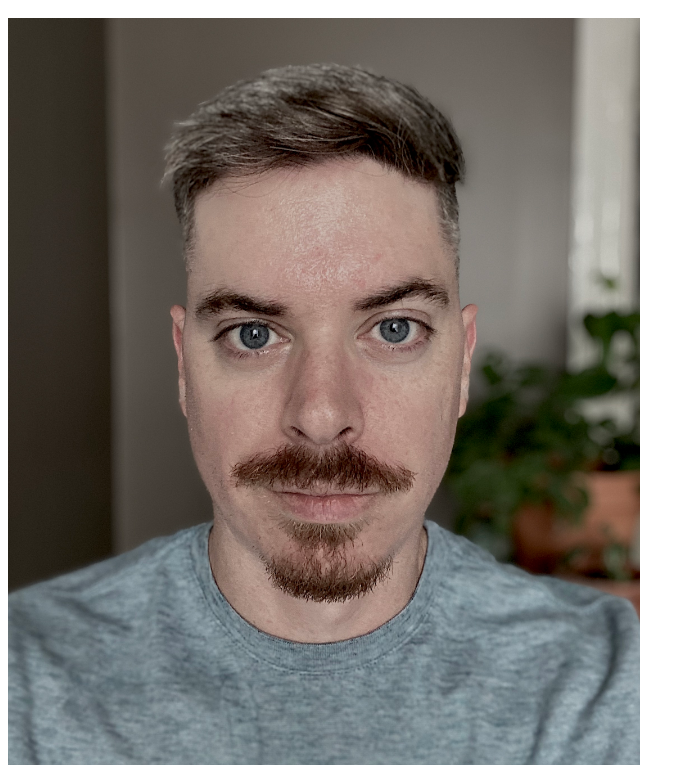
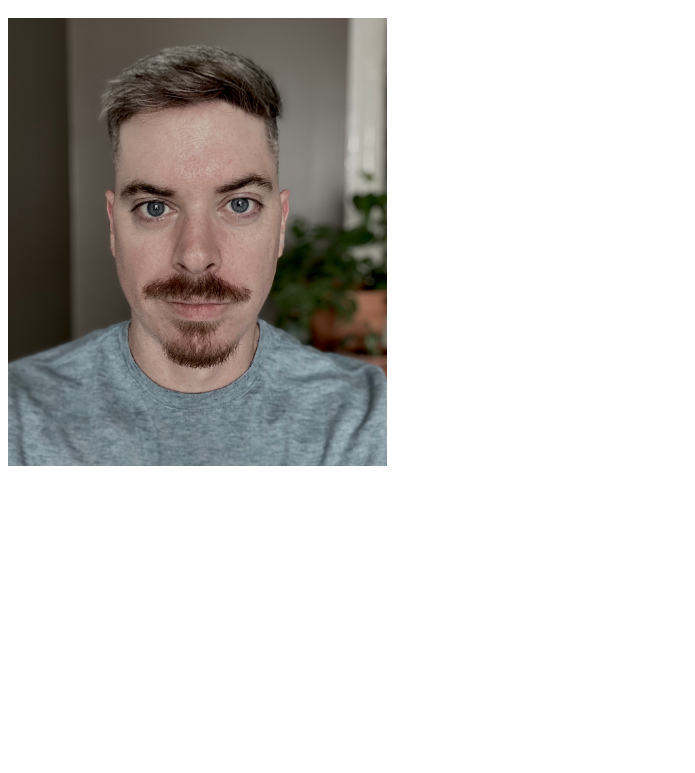
Before and after one commit to chrisroe7/chrisroe.github.io, a plain HTML site: page index.html in a window 1280 px wide. Shown: the part 48-821 px from the top of the page, without its empty margins (0-695 px from the left). After the commit the page ends 800 px from the top, so only its background shows below. Drawn offline with Linux system fonts and the light colour scheme.

Commit message:
Add files via upload

```diff
--- a/index.html
+++ b/index.html
@@ -1,4 +1,4 @@
 <html>
     <h1>Chris Roe's Portfolio</h1>
-    <img src="IMG_3318.jpg" width="50%" />
+    <img src="IMG_3318.jpg" width="30%" />
 </html>
```
